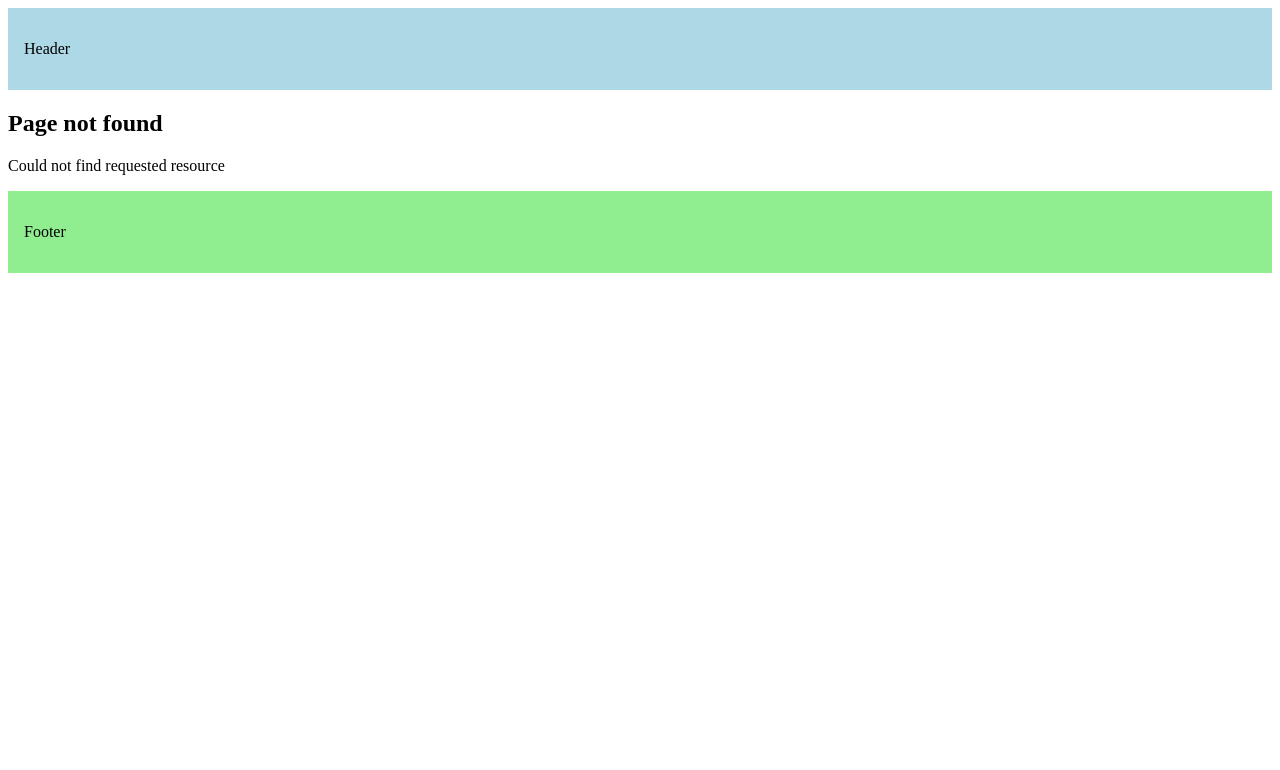
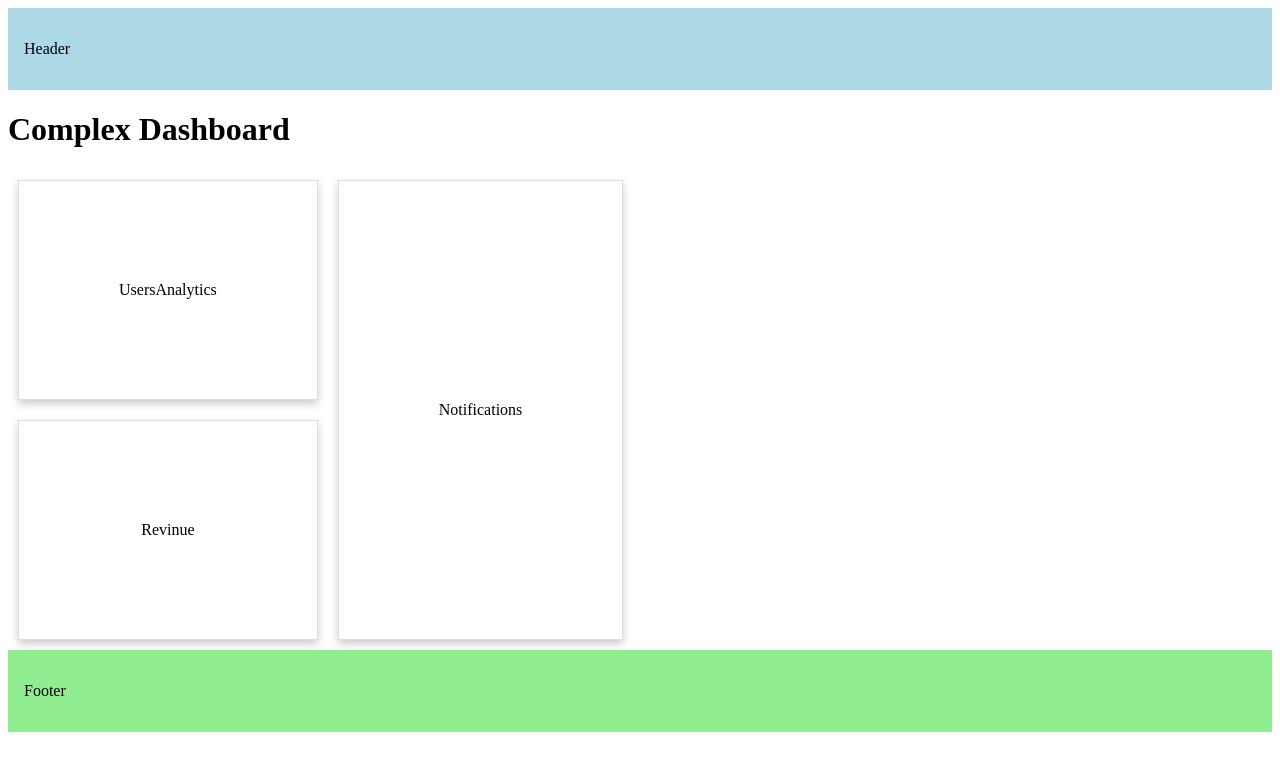
Before and after one commit to JuborajSujon/learn-nextjs-codeevolution, a Next.js app: page /complex-dashboard in a window 1280 px wide. Before the commit this address had no page. Shown: the top 770 px of the page. Built offline with nearby package versions, Linux system fonts and the light colour scheme.

Commit message:
understand parallel routes

```diff
--- /dev/null
+++ b/src/app/complex-dashboard/@notifications/page.tsx
@@ -0,0 +1,5 @@
+import Card from "@/components/card";
+
+export default function Notifications() {
+  return <Card>Notifications</Card>;
+}
--- /dev/null
+++ b/src/app/complex-dashboard/@revenue/page.tsx
@@ -0,0 +1,5 @@
+import Card from "@/components/card";
+
+export default function Revinue() {
+  return <Card>Revinue</Card>;
+}
--- /dev/null
+++ b/src/app/complex-dashboard/@users/page.tsx
@@ -0,0 +1,5 @@
+import Card from "@/components/card";
+
+export default function UsersAnalytics() {
+  return <Card>UsersAnalytics</Card>;
+}
--- /dev/null
+++ b/src/app/complex-dashboard/layout.tsx
@@ -0,0 +1,24 @@
+export default function DashboardLayout({
+  children,
+  users,
+  revenue,
+  notifications,
+}: {
+  children: React.ReactNode;
+  users: React.ReactNode;
+  revenue: React.ReactNode;
+  notifications: React.ReactNode;
+}) {
+  return (
+    <>
+      <div>{children}</div>
+      <div style={{ display: "flex" }}>
+        <div style={{ display: "flex", flexDirection: "column" }}>
+          <div>{users}</div>
+          <div>{revenue}</div>
+        </div>
+        <div style={{ display: "flex", flex: 1 }}>{notifications}</div>
+      </div>
+    </>
+  );
+}
--- /dev/null
+++ b/src/app/complex-dashboard/page.tsx
@@ -0,0 +1,3 @@
+export default function ComplexDashboardPage() {
+  return <h1>Complex Dashboard</h1>;
+}
--- /dev/null
+++ b/src/components/card.tsx
@@ -0,0 +1,15 @@
+const Card = ({ children }: { children: React.ReactNode }) => {
+  const cardStyle = {
+    padding: "100px",
+    margin: "10px",
+    boxShadow: "0 4px 8px 0 rgba(0, 0, 0, 0.2)",
+    border: "1px solid #ddd",
+    display: "flex",
+    justifyContent: "center",
+    alignItems: "center",
+  };
+
+  return <div style={cardStyle}>{children}</div>;
+};
+
+export default Card;
```
Also changed, not shown: src/app/products/[productId]/layout.tsx (+7 -0 lines), src/app/products/error.tsx (renamed from src/app/products/[productId]/reviews/[reviewId]/error.tsx).
